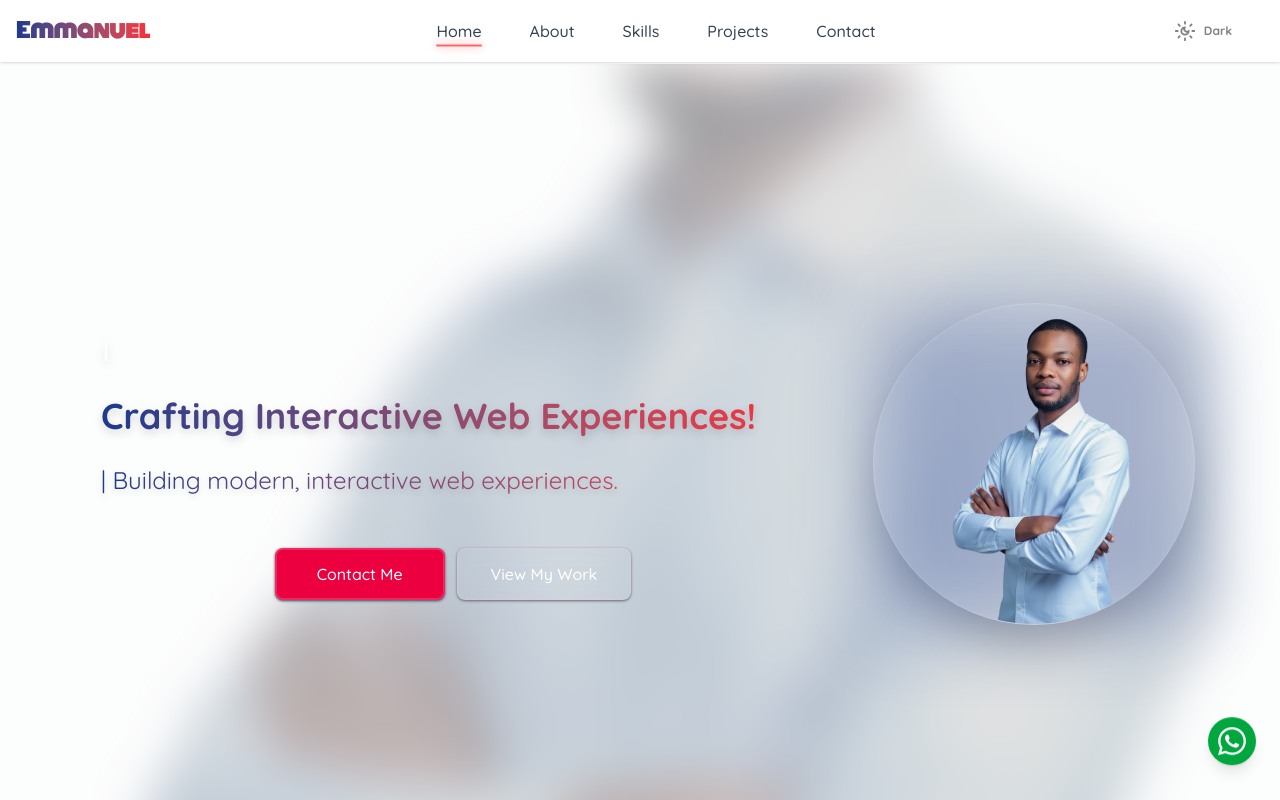
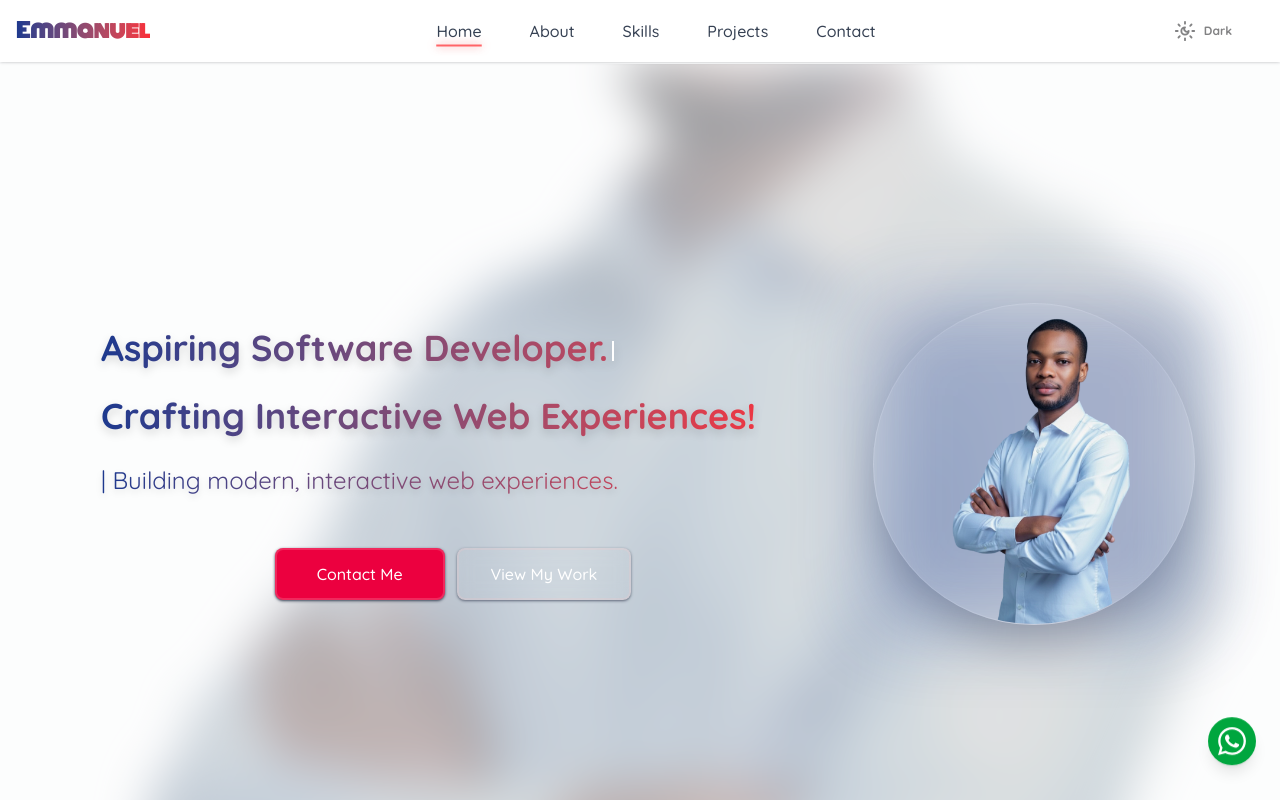
Before and after one commit to OfficialEmmanuelSamuel/Emmanuel_Samuel, a React (Vite) app: page / in a window 1280 px wide. Shown: the top 800 px of the page. Built offline with nearby package versions, Linux system fonts and the light colour scheme.

Commit message:
Hero Section Update

```diff
--- a/src/sections/hero.jsx
+++ b/src/sections/hero.jsx
@@ -26,7 +26,7 @@ const item = {
 const HeroSection = () => {
     const phrases = [
         "Hi, I'm Emmanuel.",
-        "A Software Developer.",
+        "Aspiring Software Developer.",
     ];
 
     const ScrollToContact = () => {
```
